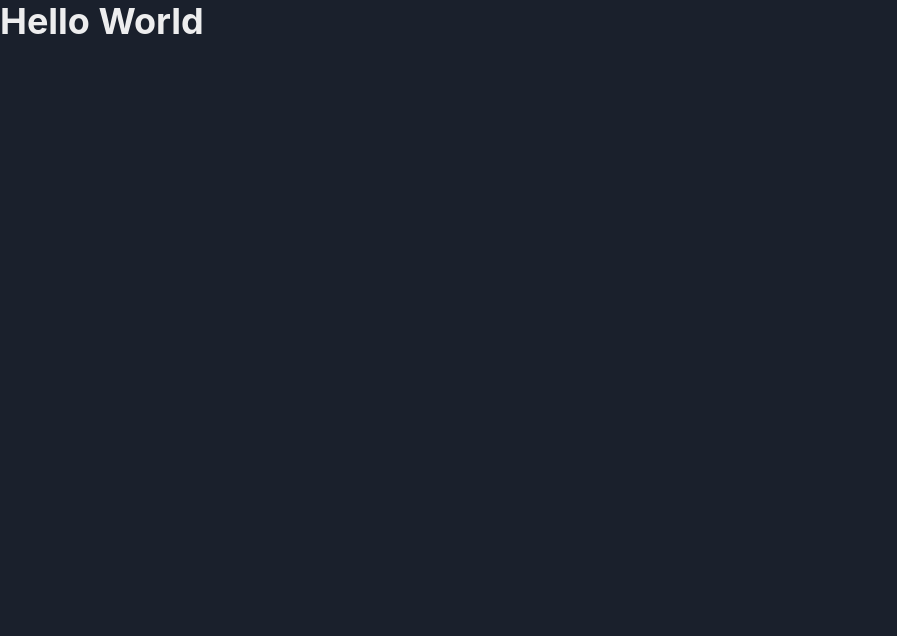
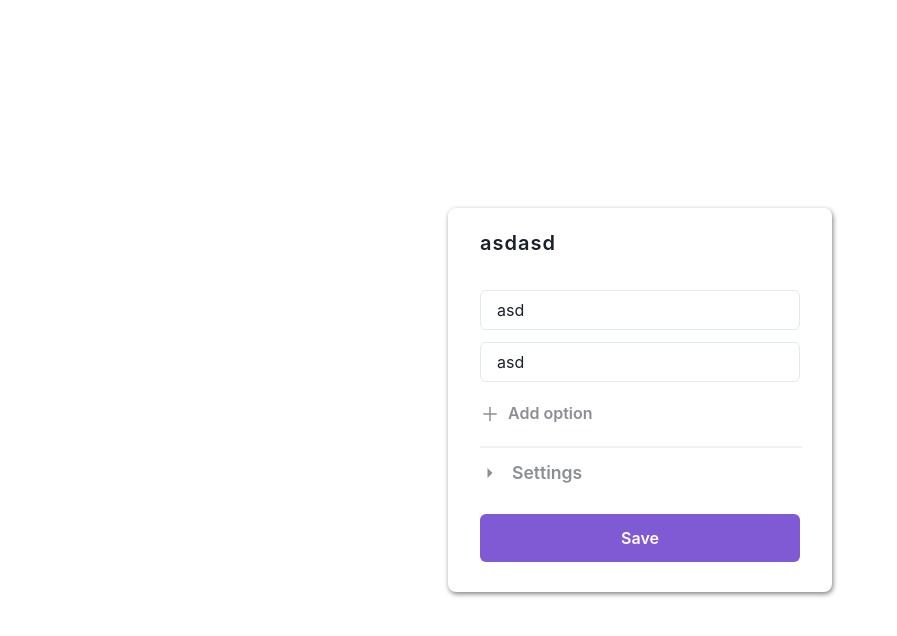
Before and after one commit to S-Brand5136/Consensays, a Next.js app: page / in a window 1280 px wide. Shown: the top 636 px of the page, without its empty margins (0-897 px from the left). Built offline with nearby package versions, Linux system fonts and the light colour scheme.

Commit message:
Add baisc poll form jsx

```diff
--- /dev/null
+++ b/components/poll-form.js
@@ -0,0 +1,136 @@
+import {
+  Accordion,
+  AccordionButton,
+  AccordionItem,
+  AccordionPanel,
+  Box,
+  Button,
+  Checkbox,
+  Divider,
+  Flex,
+  Input,
+  Stack,
+} from "@chakra-ui/react";
+import { useState } from "react";
+import { AiOutlinePlus } from "react-icons/ai";
+import { IoMdArrowDropright, IoMdArrowDropdown } from "react-icons/io";
+
+const PollForm = ({ colorScheme }) => {
+  // TODO: REMOVE QUESTIONS TO SERVER
+  const [questions, setQuestions] = useState([
+    {
+      id: 0,
+      question: "asd",
+    },
+    {
+      id: 1,
+      question: "asd",
+    },
+  ]);
+
+  const [settings, setSettings] = useState({
+    hideVotes: false,
+    anonymousVotes: false,
+  });
+
+  const submitHandler = () => {};
+
+  const addOptionHandler = () => {};
+
+  return (
+    <>
+      {/* header */}
+      <Input
+        type={"text"}
+        variant={"unstyled"}
+        placeholder={"Insert title"}
+        value={"asdasd"}
+        fontWeight={"semibold"}
+        fontSize={"xl"}
+        letterSpacing={"0.05em"}
+        marginBottom={5}
+        colorScheme={colorScheme}
+      />
+      {/* options */}
+      <Flex
+        w={"100%"}
+        as={"section"}
+        flexDir={"column"}
+        justifyContent={"center"}
+        alignItems={"center"}
+        gap={3}
+      >
+        {questions.map(({ question, id }) => (
+          <Input
+            key={id}
+            value={question}
+            type={"text"}
+            colorScheme={colorScheme}
+            variant={"outline"}
+          />
+        ))}
+      </Flex>
+      {/* add option */}
+      <Button
+        _hover={{ background: "transparent", opacity: 1 }}
+        display={"flex"}
+        justifyContent={"flex-start"}
+        gap={2}
+        padding={0}
+        opacity={"0.5"}
+        variant={"ghost"}
+      >
+        <AiOutlinePlus fontSize={"1.25em"} /> Add option
+      </Button>
+      <Divider borderWidth={"1px"} />
+      {/* settings */}
+      <Accordion allowToggle>
+        <AccordionItem
+          _after={{ borderStyle: "hidden" }}
+          _before={{ borderStyle: "hidden" }}
+          borderStyle={"hidden"}
+        >
+          {({ isExpanded }) => (
+            <>
+              <h2>
+                <AccordionButton
+                  _hover={{ opacity: 1 }}
+                  opacity={!isExpanded ? "0.5" : 1}
+                  padding={0}
+                  fontWeight={"semibold"}
+                >
+                  {isExpanded ? (
+                    <IoMdArrowDropdown fontSize="1.25em" />
+                  ) : (
+                    <IoMdArrowDropright fontSize="1.25em" />
+                  )}
+                  <Box
+                    as="span"
+                    marginLeft={3}
+                    fontSize={"1.1em"}
+                    flex="1"
+                    textAlign="left"
+                  >
+                    Settings{" "}
+                  </Box>
+                </AccordionButton>
+              </h2>
+              <AccordionPanel padding={0}>
+                <Stack spacing={2} paddingTop={2}>
+                  <Checkbox>Hide votes until poll ends</Checkbox>
+                  <Checkbox>Anonymous votes</Checkbox>
+                </Stack>
+              </AccordionPanel>
+            </>
+          )}
+        </AccordionItem>
+      </Accordion>
+      {/* Save button */}
+      <Button paddingY={"1.5rem"} colorScheme={colorScheme} mt={4}>
+        Save
+      </Button>
+    </>
+  );
+};
+
+export default PollForm;
--- /dev/null
+++ b/components/poll-layout.js
@@ -0,0 +1,21 @@
+import { Flex } from "@chakra-ui/react";
+import React from "react";
+
+const PollLayout = ({ children }) => {
+  return (
+    <Flex
+      flexDirection={"column"}
+      boxShadow={"1px 2px 5px gray"}
+      minH={"sm"}
+      minW={"sm"}
+      borderRadius={8}
+      paddingY={5}
+      paddingX={8}
+      gap={3}
+    >
+      {children}
+    </Flex>
+  );
+};
+
+export default PollLayout;
--- a/package.json
+++ b/package.json
@@ -3,7 +3,7 @@
   "version": "0.1.0",
   "private": true,
   "scripts": {
-    "dev": "next dev",
+    "dev": "next dev -p 8000",
     "build": "next build",
     "start": "next start",
     "lint": "next lint"
@@ -18,6 +18,7 @@
     "framer-motion": "^6.5.1",
     "next": "13.1.1",
     "react": "18.2.0",
-    "react-dom": "18.2.0"
+    "react-dom": "18.2.0",
+    "react-icons": "^4.7.1"
   }
 }
--- a/pages/_app.js
+++ b/pages/_app.js
@@ -1,9 +1,10 @@
 import { ChakraProvider } from "@chakra-ui/react";
 import theme from "../styles/theme";
+("use client");
 
 export default function App({ Component, pageProps }) {
   return (
-    <ChakraProvider theme={theme}>
+    <ChakraProvider resetCSS theme={theme}>
       <Component {...pageProps} />
     </ChakraProvider>
   );
--- a/pages/index.js
+++ b/pages/index.js
@@ -1,7 +1,11 @@
-import { Box, Flex, Grid, Heading, Text } from "@chakra-ui/react";
+import { Flex } from "@chakra-ui/react";
 import Head from "next/head";
+import { useState } from "react";
+import PollForm from "../components/poll-form";
+import PollLayout from "../components/poll-layout";
 
 export default function Home() {
+  const [colorScheme, setColorScheme] = useState("purple");
   return (
     <>
       <Head>
@@ -10,8 +14,15 @@ export default function Home() {
         <meta name="viewport" content="width=device-width, initial-scale=1" />
         <link rel="icon" href="/favicon.ico" />
       </Head>
-      <Flex as={"main"}>
-        <Heading>Hello World</Heading>
+      <Flex
+        as={"main"}
+        h={"100vh"}
+        justifyContent={"center"}
+        alignItems={"center"}
+      >
+        <PollLayout>
+          <PollForm colorScheme={colorScheme} />
+        </PollLayout>
       </Flex>
     </>
   );
--- a/styles/theme.js
+++ b/styles/theme.js
@@ -2,7 +2,7 @@ import { extendTheme } from "@chakra-ui/react";
 
 const theme = extendTheme({
   config: {
-    initialColorMode: "dark",
+    initialColorMode: "light",
   },
   colors: {},
 });
```
Also changed, not shown: 1 other file (tests, documents, lock files or other folders).
